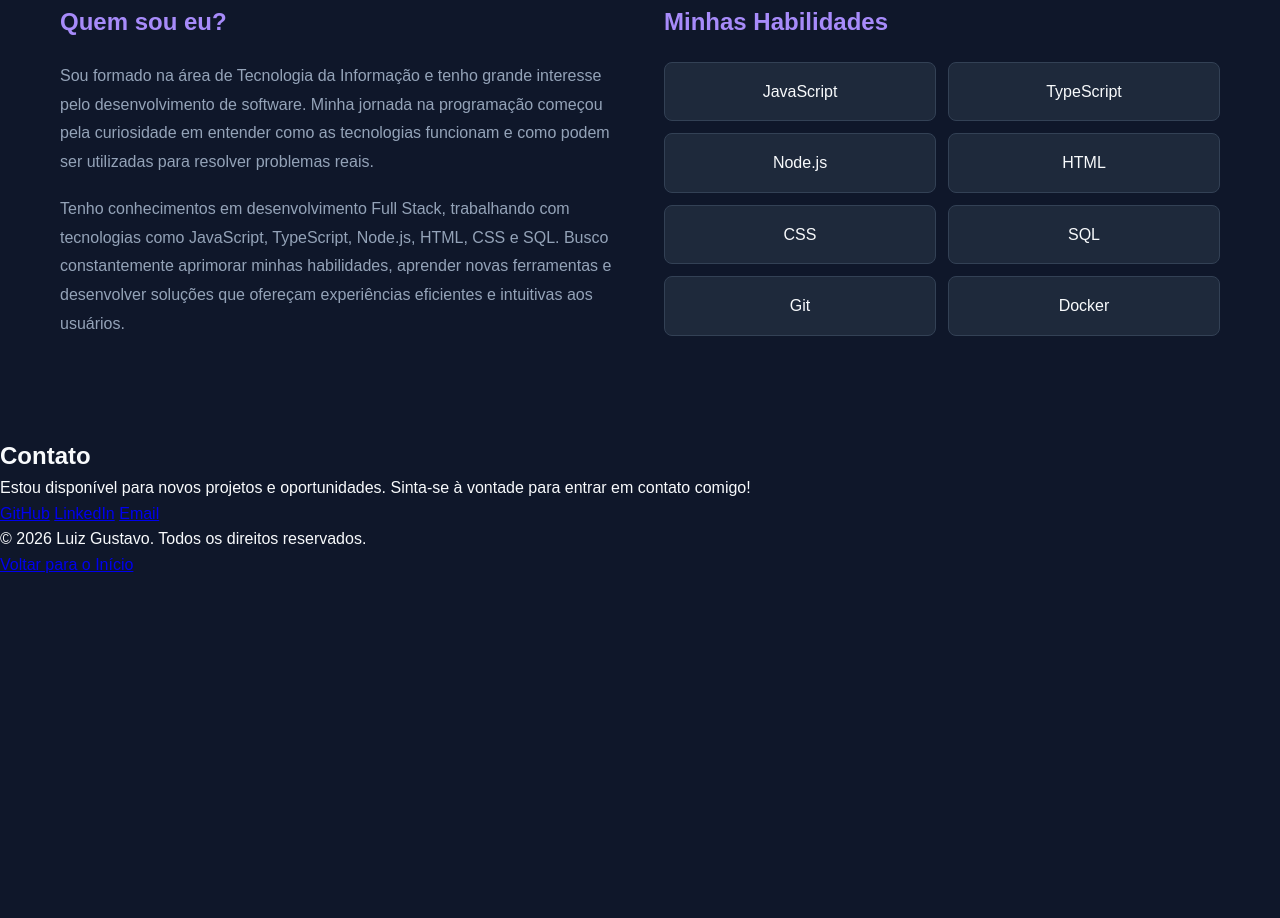
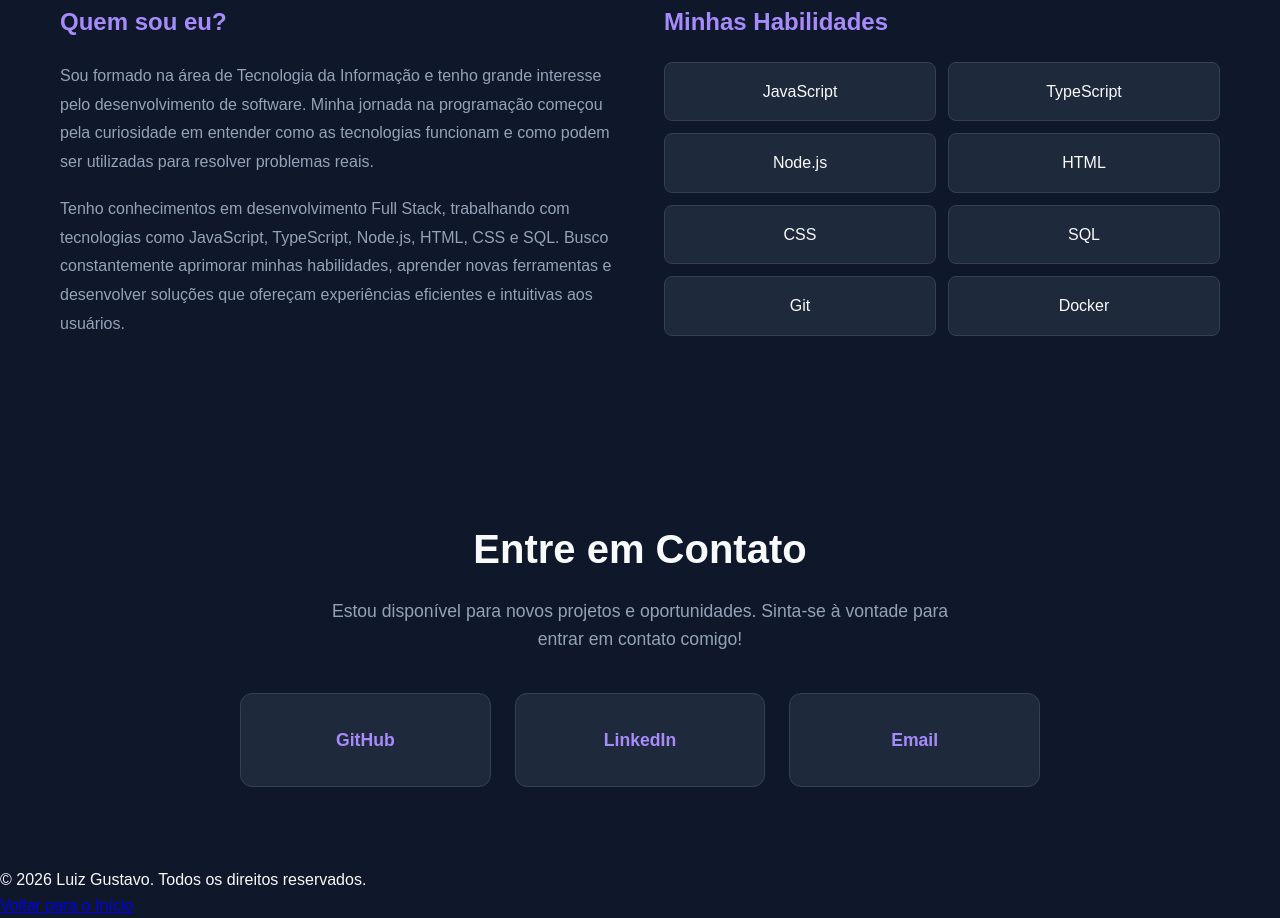
Before and after one commit to pistorioluiz/meu-portfolio, a plain HTML site: page meu-portifolio/index.html in a window 1280 px wide. Shown: the part 1293-2211 px from the top of the page. Before the commit the page ends 1871 px from the top, so only its background shows below. Drawn offline with Linux system fonts and the light colour scheme.

Commit message:
style: adiciona estilos para os links de contato

```diff
--- a/meu-portifolio/css/style.css
+++ b/meu-portifolio/css/style.css
@@ -260,7 +260,8 @@ nav a:hover {
   transition:
     transform 0.3s ease,
     border-color 0.3s ease,
-    box-shadow 0.3s ease;
+    background-color 0.3s ease,
+    color 0.3s ease;
 }
 
 .about-skills li:hover {
@@ -269,3 +270,56 @@ nav a:hover {
   background-color: var(--bg-primary);
   color: var(--accent-secondary);
 }
+
+#contato {
+  padding: 80px 20px;
+  max-width: 1200px;
+  margin: 0 auto;
+  text-align: center;
+}
+
+#contato h2 {
+  font-size: 2.5rem;
+  margin-bottom: 16px;
+}
+
+#contato p {
+  color: var(--text-secondary);
+  font-size: 1.1rem;
+  max-width: 650px;
+  margin: 0 auto 40px;
+}
+
+.contact-links {
+  display: grid;
+  grid-template-columns: repeat(3, 1fr);
+  gap: 24px;
+  max-width: 800px;
+  margin: 0 auto;
+}
+
+.contact-card {
+  display: flex;
+  flex-direction: column;
+  align-items: center;
+  justify-content: center;
+  gap: 12px;
+  padding: 32px 24px;
+  background-color: var(--bg-secondary);
+  border: 1px solid var(--border-color);
+  border-radius: 12px;
+  text-decoration: none;
+  color: var(--accent-secondary);
+  font-size: 1.1rem;
+  font-weight: 600;
+  transition:
+    transform 0.3s ease,
+    border-color 0.3s ease,
+    box-shadow 0.3s ease;
+}
+
+.contact-card:hover {
+  transform: translateY(-5px);
+  border-color: var(--accent-primary);
+  box-shadow: 0 8px 24px rgba(0, 0, 0, 0.3);
+}
--- a/meu-portifolio/index.html
+++ b/meu-portifolio/index.html
@@ -125,16 +125,22 @@
         </div>
       </section>
       <section id="contato">
-        <h2>Contato</h2>
+        <h2>Entre em Contato</h2>
         <p>Estou disponível para novos projetos e oportunidades.
           Sinta-se à vontade para entrar em contato comigo!</p>
-        <a href="https://github.com/pistorioluiz" target="_blank"
-          rel="noopener noreferrer">GitHub</a>
-        <a
-          href="https://www.linkedin.com/in/luiz-gustavo-pistorio-martins/"
-          target="_blank"
-          rel="noopener noreferrer">LinkedIn</a>
-        <a href="mailto:luizgustavopistorio@gmail.com">Email</a>
+        <div class="contact-links">
+          <a href="https://github.com/pistorioluiz" class="contact-card"
+            target="_blank"
+            rel="noopener noreferrer"><span>GitHub</span>
+          </a>
+          <a href="https://www.linkedin.com/in/luiz-gustavo-pistorio-martins/"
+            class="contact-card"
+            target="_blank"
+            rel="noopener noreferrer"><span>LinkedIn</span>
+          </a>
+          <a href="mailto:luizgustavo@email.com"
+            class="contact-card"><span>Email</span></a>
+        </div>
       </section>
     </main>
     <footer>
```
